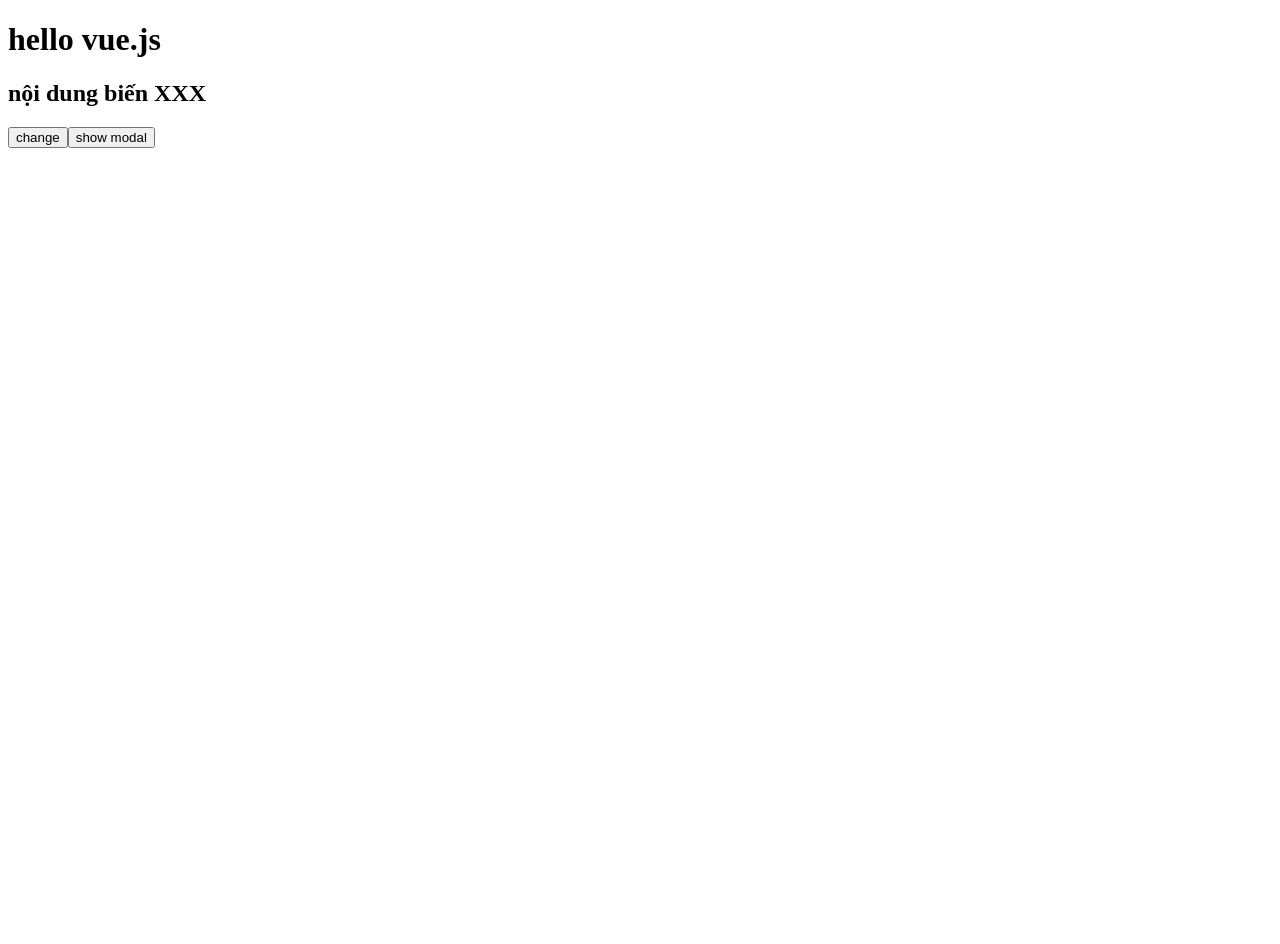
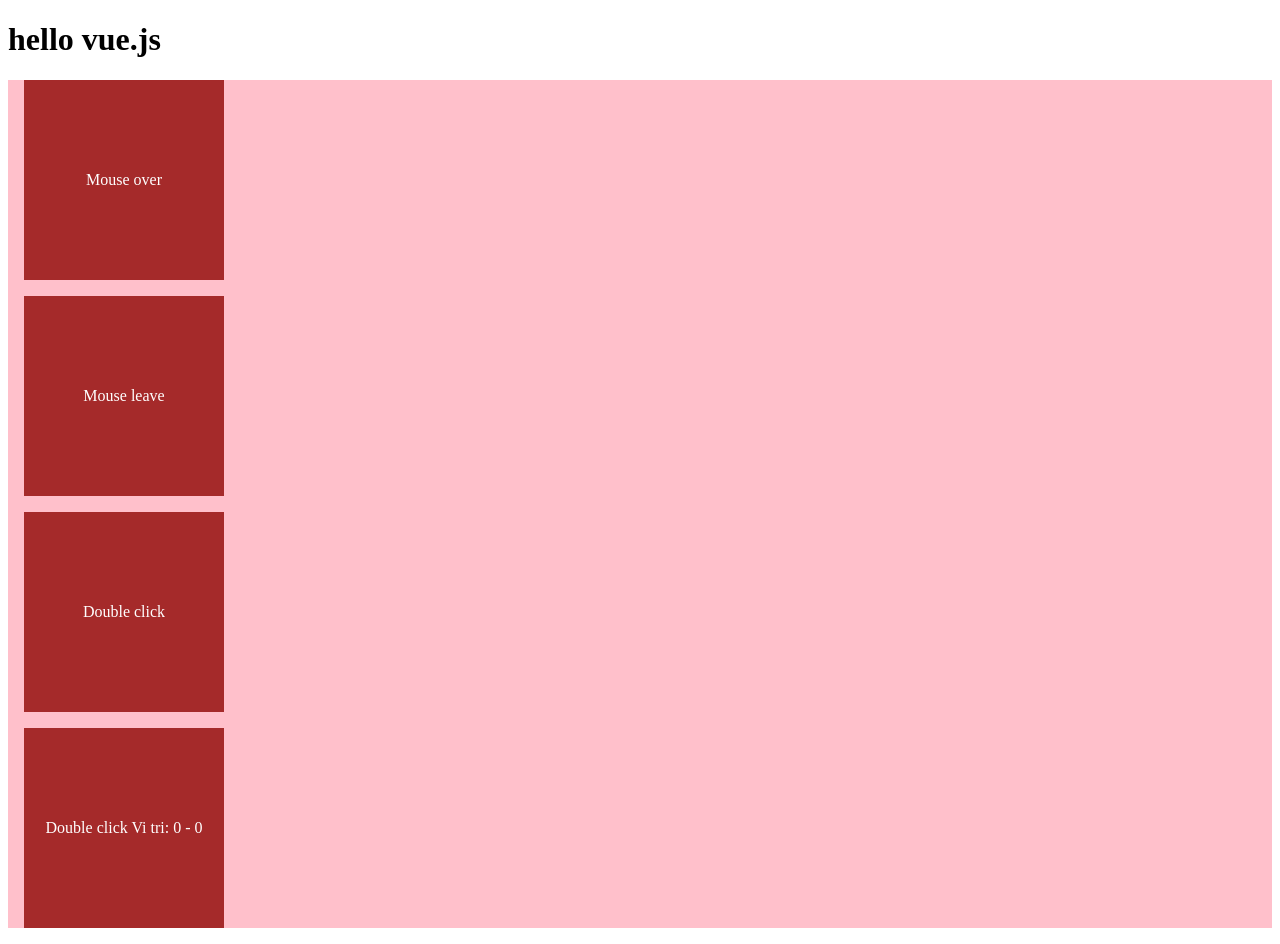
Before and after one commit to phamthimylinhhaui/beginer-vuejs, a plain HTML site: page index.html in a window 1280 px wide. Before the commit the page ends 800 px from the top, so only its background shows below. Drawn offline with nearby package versions, Linux system fonts and the light colour scheme.

Commit message:
lesson3: mouse-event/over, leave, dblclick, move

```diff
--- a/index.html
+++ b/index.html
@@ -4,11 +4,19 @@
     <meta charset="UTF-8">
     <meta name="viewport" content="width=device-width, initial-scale=1.0">
     <title>Document</title>
+    <link rel="stylesheet" href="style.css">
 </head>
 <body>
     <h1>hello vue.js</h1>
     <section id="contact">
-
+        <div class="card-product">
+            <div class="card" @mouseover="onLogEvent">Mouse over</div>
+            <div class="card" @mouseleave="onLogEvent">Mouse leave</div>
+            <div class="card" @dblclick="onLogEvent($e, 100, 100)">Double click</div>
+            <div class="card" @mousemove="onMouseMoveEvent">Double click
+                Vi tri: {{ `${x} - ${y}`}}
+            </div>
+        </div>
     </section>
 
     <script src="https://unpkg.com/vue@3/dist/vue.global.js"></script>
--- a/main.js
+++ b/main.js
@@ -1,24 +1,21 @@
 const app = Vue.createApp({
-    template: `
-        <h2>nội dung biến {{ tenBien }}</h2>
-        <button v-on:click="onChangeName"> change </button>
-        <button @click="onChangeName"> show modal </button>
-        <div class="modal" v-if="isShowModal">
-            <h2>this is modal</h2>
-        </div>
-    `,
+    template:``,
     data() {
         return {
-            tenBien: "XXX",
-            tenBien2: "val: vue bien abc2",
-            isShowModal: false,
+            x: 0,
+            y: 0,
         }
     },
     methods: {
-        onChangeName() {
-            this.tenBien = 'ten bien da change';
-            this.isShowModal = !this.isShowModal;
-        }
+        onLogEvent(e, xDefautl, yDefautl) {
+            console.log(e);
+            this.x = xDefautl;
+            this.y = yDefautl;
+        },
+        onMouseMoveEvent(e) {
+            this.x = e.offsetX;
+            this.y = e.offsetY;
+        },
     },
 });
 
--- /dev/null
+++ b/style.css
@@ -0,0 +1,14 @@
+.card-product {
+  background-color: pink;
+}
+
+.card {
+    width: 200px;
+    min-height: 200px;
+    margin: 16px;
+    background-color: brown;
+    display: flex;
+    color: white;
+    align-items: center;
+    justify-content: center;
+}
```
